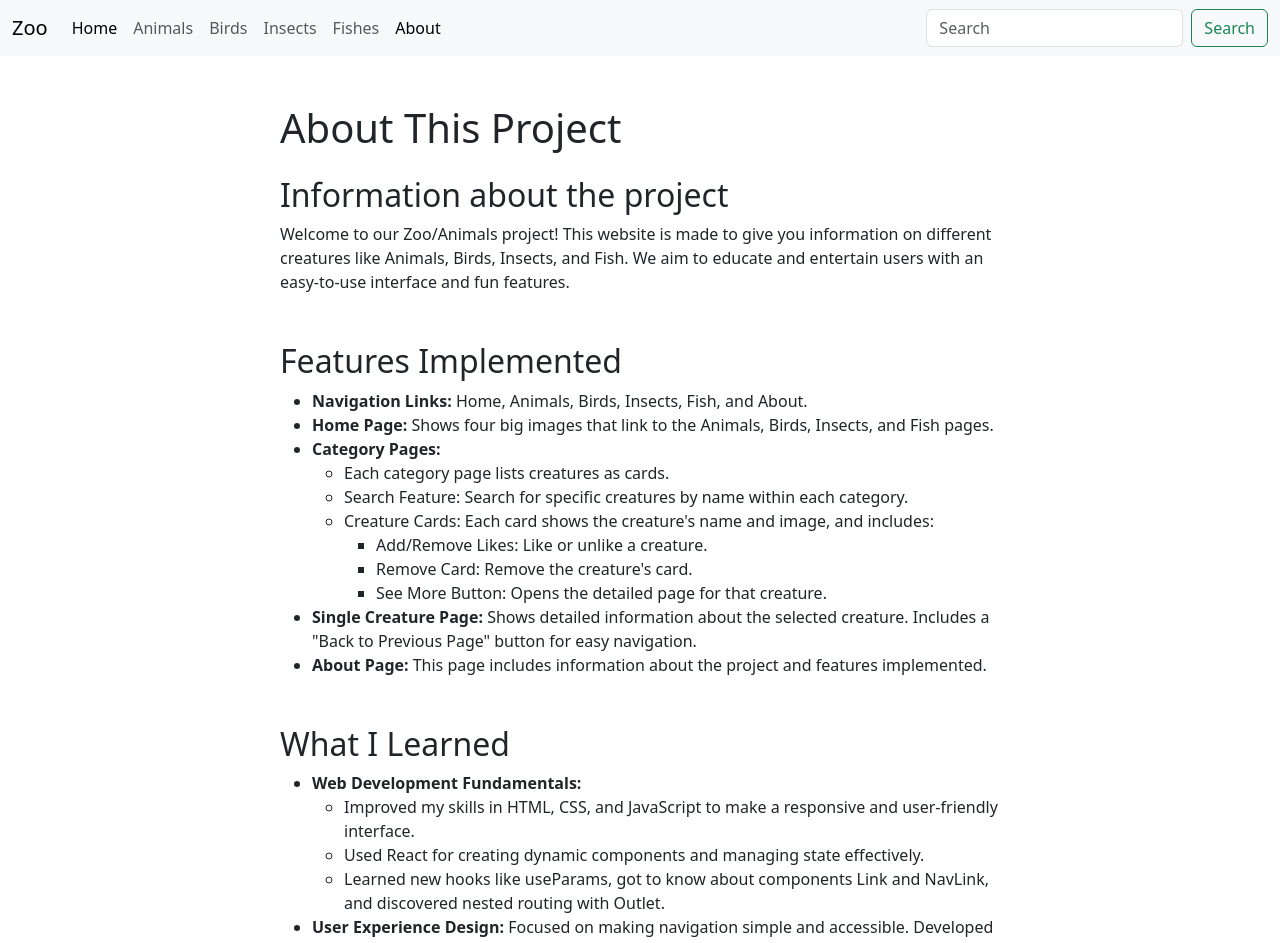
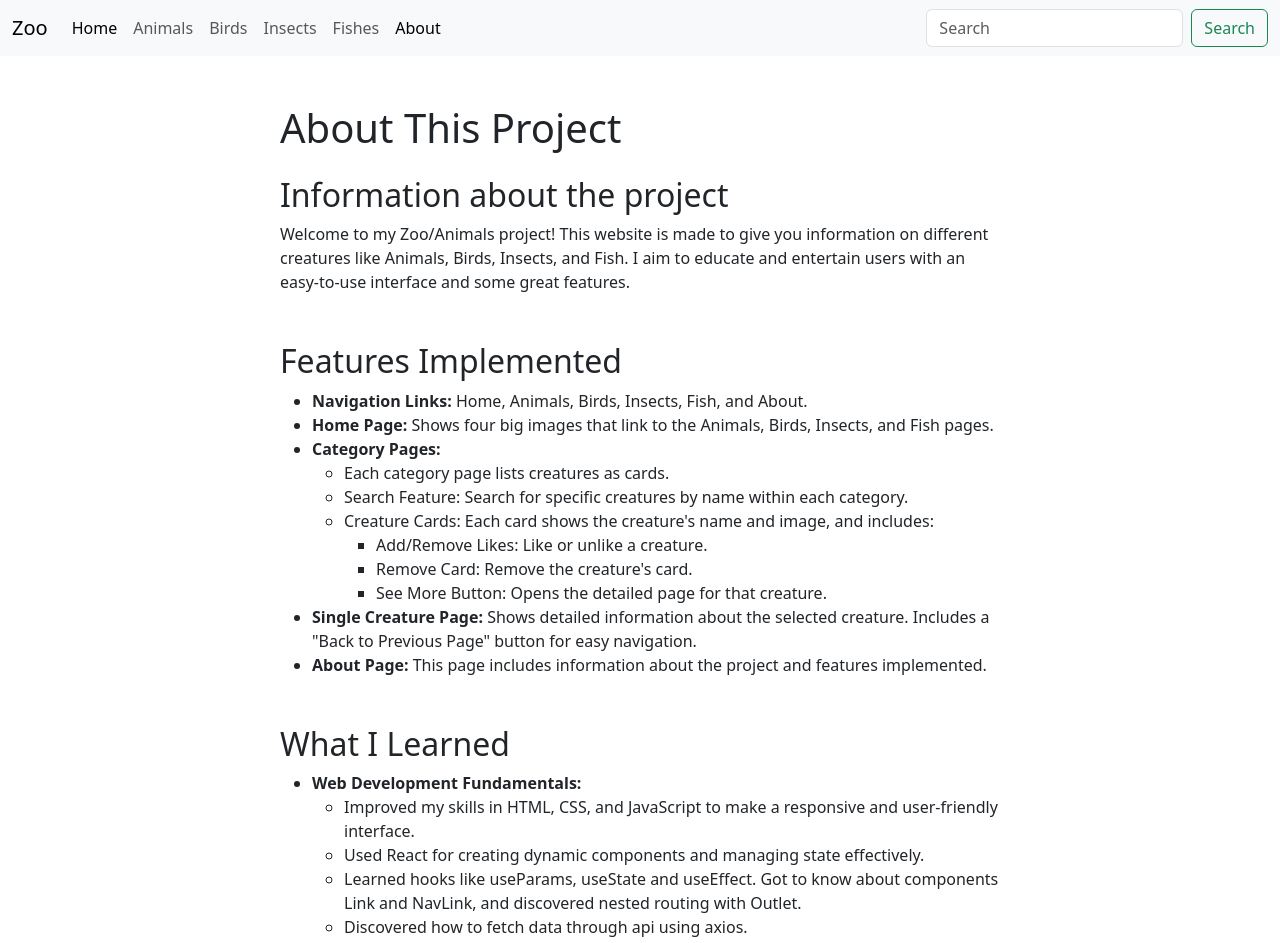
Before and after one commit to bishnu-suyel/animals, a React (Vite) app: page /about in a window 1280 px wide. Shown: the top 943 px of the page. Built offline with nearby package versions, Linux system fonts and the light colour scheme.

Commit message:
Update about page content

```diff
--- a/src/routes/About.jsx
+++ b/src/routes/About.jsx
@@ -11,10 +11,10 @@ const About = () => {
             <section className="mb-5">
               <h2>Information about the project</h2>
               <p>
-                Welcome to our Zoo/Animals project! This website is made to give
+                Welcome to my Zoo/Animals project! This website is made to give
                 you information on different creatures like Animals, Birds,
-                Insects, and Fish. We aim to educate and entertain users with an
-                easy-to-use interface and fun features.
+                Insects, and Fish. I aim to educate and entertain users with an
+                easy-to-use interface and some great features.
               </p>
             </section>
 
@@ -78,10 +78,11 @@ const About = () => {
                       state effectively.
                     </li>
                     <li>
-                      Learned new hooks like useParams, got to know about
+                      Learned hooks like useParams, useState and useEffect. Got to know about
                       components Link and NavLink, and discovered nested routing
                       with Outlet.
                     </li>
+                    <li>Discovered how to fetch data through api using axios.</li>
                   </ul>
                 </li>
                 <li>
```
